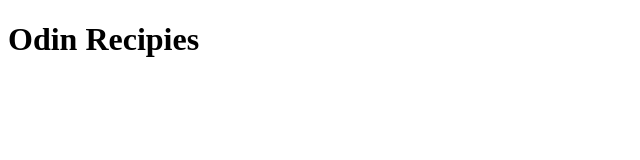
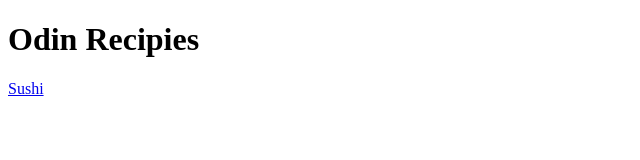
Before and after one commit to RobertKalnins/odin-recipes, a plain HTML site: page index.html in a window 1280 px wide. Shown: the full height of the page, 0-640 px from the left. Drawn offline with Linux system fonts and the light colour scheme.

Commit message:
Link sushi page to index

```diff
--- a/index.html
+++ b/index.html
@@ -6,5 +6,6 @@
     </head>
     <body>
         <h1>Odin Recipies</h1>
+        <a href="./recipes/Sushi.html">Sushi</a>
     </body>
 </html>
```
